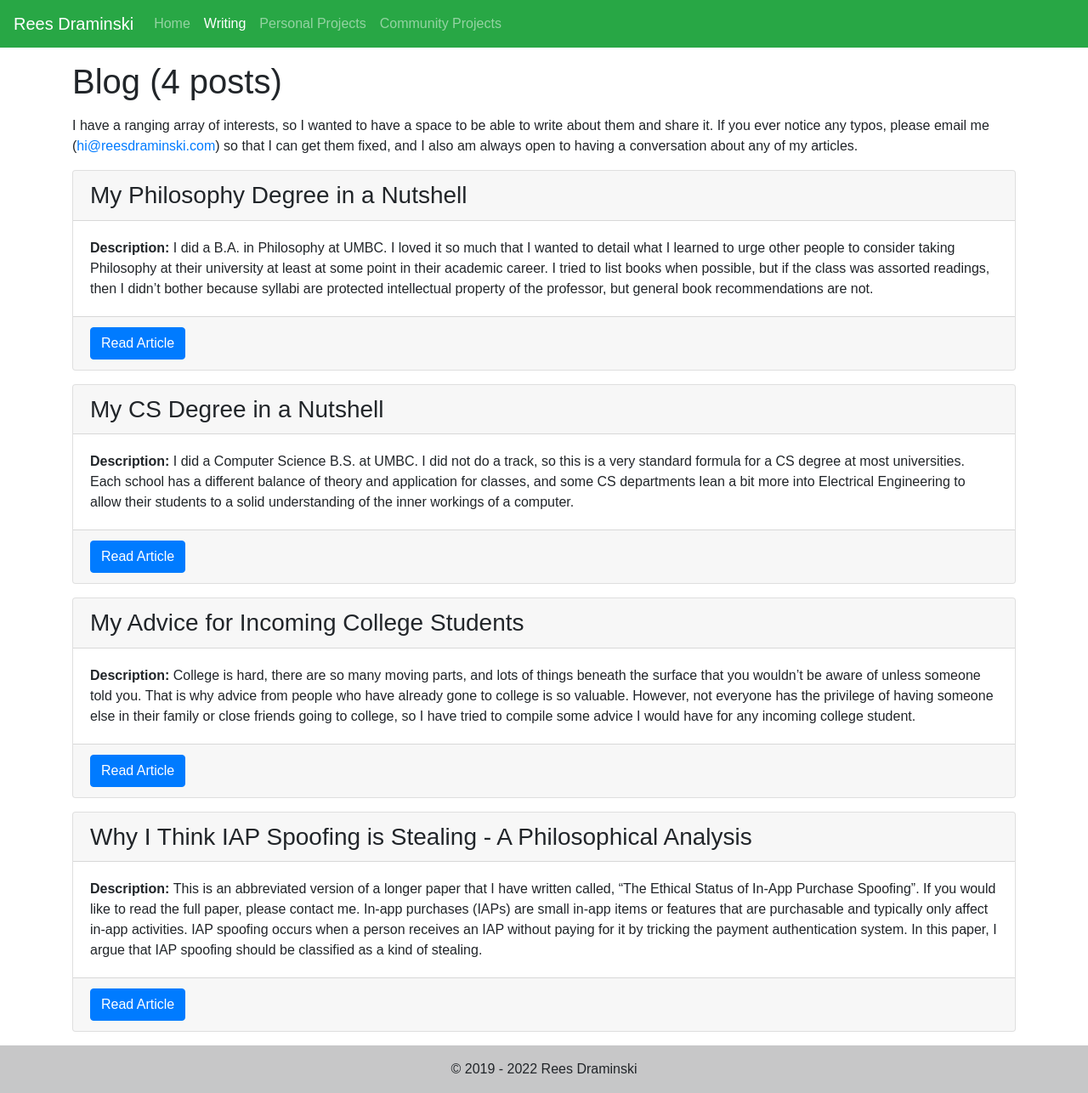
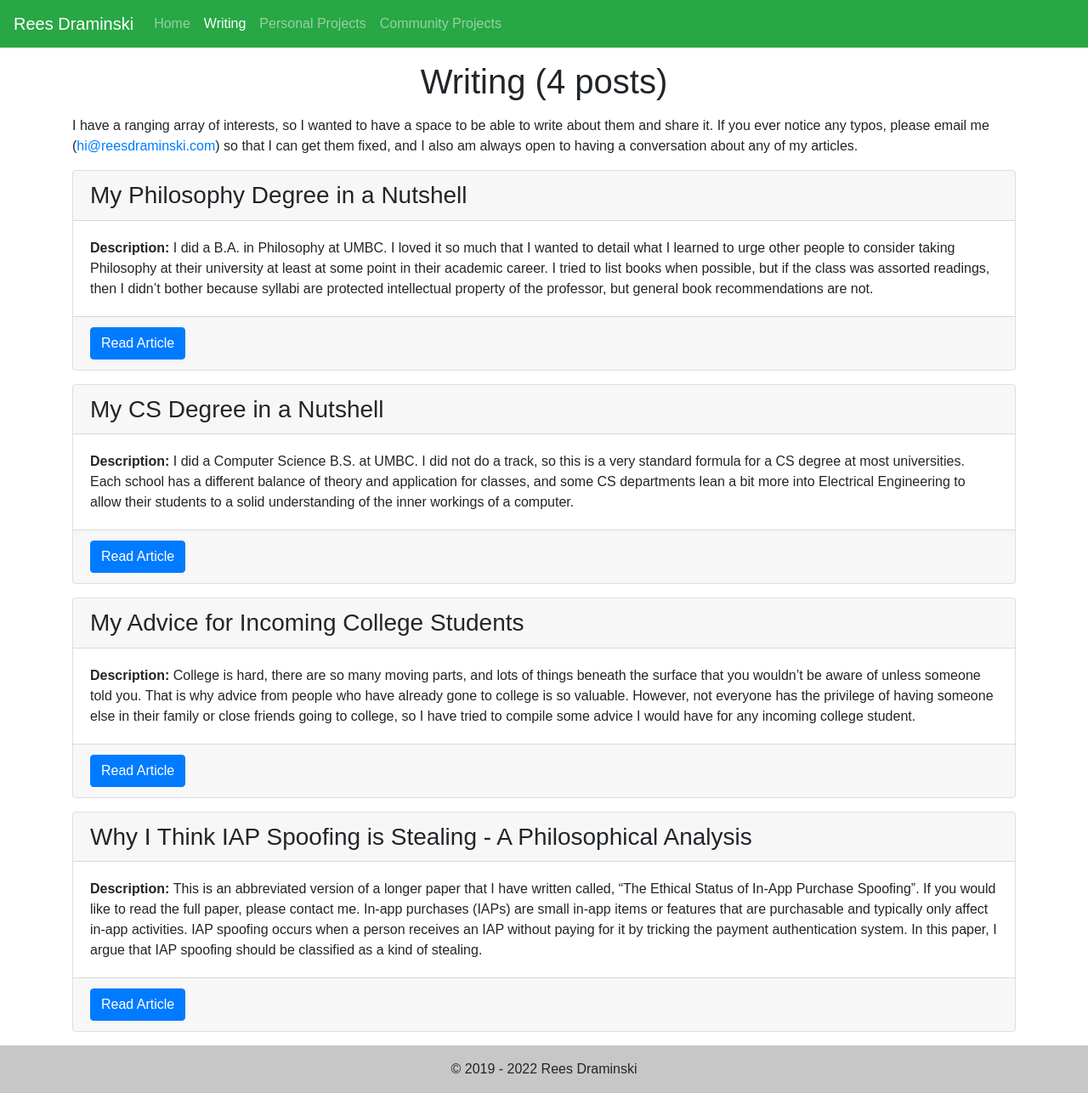
Before and after one commit to reeshuffled/reeshuffled.github.io, a Jekyll site: the page built from writing.html, in a window 1280 px wide. Shown: the whole page at 85% size. Built offline with Jekyll 4.4.1, drawn with Linux system fonts in a browser that asks for light colours.

Commit message:
center writing title text

```diff
--- a/writing.html
+++ b/writing.html
@@ -57,7 +57,7 @@
 
         <section class="container">
 
-            <h1 class="mb-3">Blog ({{site.categories.Writing | size}} posts)</h1>
+            <h1 class="text-center mb-3">Writing ({{site.categories.Writing | size}} posts)</h1>
             <p>
                 I have a ranging array of interests, so I wanted to have a space to be able to write about them and share it. If you ever notice any typos, please email me (<a href="mailto:hi@reesdraminski.com">hi@reesdraminski.com</a>) so that I can get them fixed, and I also am always open to having a conversation about any of my articles.
             </p>
```
